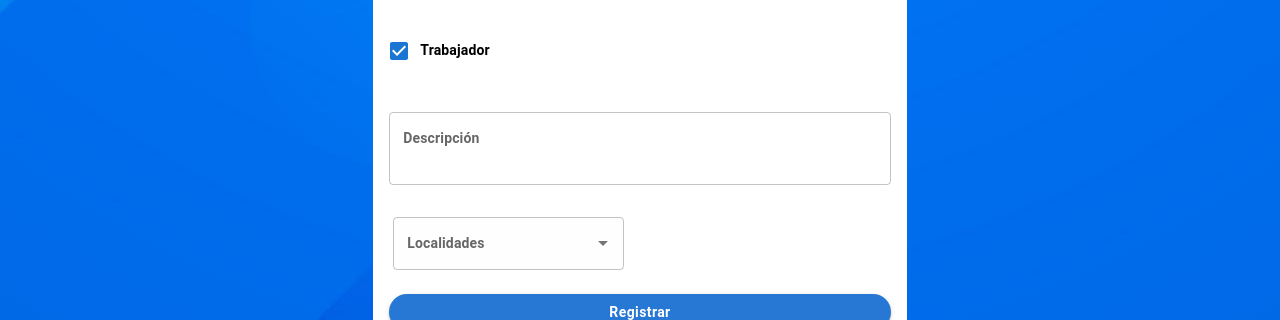
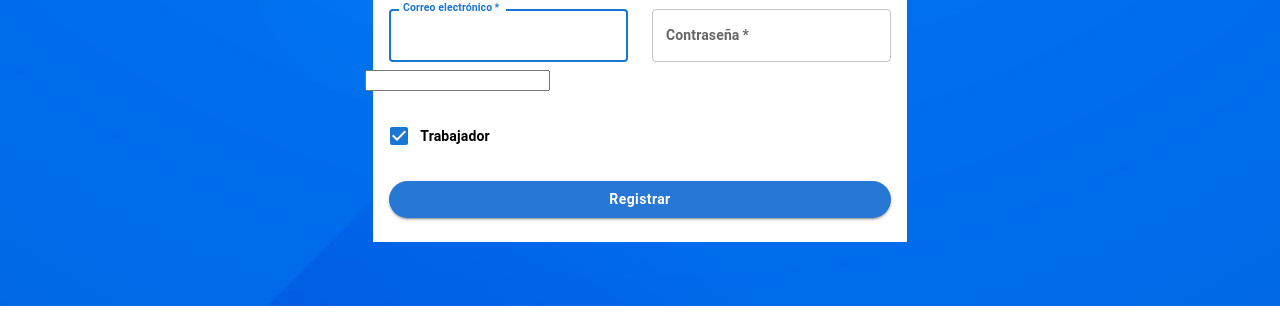
Before and after one commit to SubrosaDeddy/PWII-Project, a React (Create React App) app in the folder ourker-app/: page /SignIn in a window 1280 px wide. Shown: the part 494-814 px from the top of the page. Built offline with nearby package versions, Linux system fonts and the light colour scheme; the HTML template or start-up script is replaced by a standard one.

Commit message:
Update images user

```diff
--- a/ourker-app/src/pages/SignIn.js
+++ b/ourker-app/src/pages/SignIn.js
@@ -50,7 +50,6 @@ export default function SignIn(props) {
   const [value, setValue] = React.useState();
   const [inputValue, setInputValue] = React.useState("");
 
-
   const [selectedImage, setSelectedImage] = useState(null);
   const [image, setImage] = useState(null);
 
@@ -63,10 +62,15 @@ export default function SignIn(props) {
   // Firebase
   const [url, setUrl] = useState("");
 
+  // const uploadImage = () => {
+  // };
 
-  // const uploadImage = () => {
+  const navigate = useNavigate();
 
-  if(selectedImage !=null){
+  const handleSubmit = async (event) => {
+    if (selectedImage != null) {
+      event.preventDefault();
+
       const uploadTask = storage
         .ref(`/imagesUser/${selectedImage.name}`)
         .put(selectedImage);
@@ -83,20 +87,7 @@ export default function SignIn(props) {
             .child(selectedImage.name)
             .getDownloadURL()
             .then((url) => {
-          setUrl(url);
-        });
-    }
-  );
-  }
-
-  // };
-
-  const navigate = useNavigate();
-
-  const handleSubmit = async (event) => {
-
-    if (selectedImage !=null) {
-      event.preventDefault();
+              // setUrl(url);
               const data = new FormData(event.target);
 
               const user = {
@@ -104,7 +95,7 @@ export default function SignIn(props) {
                 email: data.get("email"),
                 fullname: data.get("fullname"),
                 password: data.get("password"),
-        profilepicture: data.get("ImageUser"),
+                profilepicture: url,
               };
 
               let newUser = new User(user);
@@ -124,7 +115,10 @@ export default function SignIn(props) {
                 .catch((err) => {
                   alert("El usuario no pudo ser creado");
                 });
-    }else{
+            });
+        }
+      );
+    } else {
       alert("No se ha seleccionado una imagen");
     }
   };
@@ -255,44 +249,13 @@ export default function SignIn(props) {
                   />
                 </Grid>
 
-                <input value={url} name="ImageUser" hidden></input>
+                <input value={url} name="ImageUser"></input>
 
                 <Grid item xs={12}>
                   <FormControlLabel
                     control={<Checkbox defaultChecked />}
                     label="Trabajador"
                   />
-                </Grid>
-
-                <Grid item xs={12}>
-                  <TextField
-                    margin="normal"
-                    id="outlined-basic"
-                    label="Descripción"
-                    variant="outlined"
-                    multiline
-                    fullWidth
-                    maxRows={2}
-                    rows={2}
-                  />
-                </Grid>
-
-                <Grid item xs={12} md={6}>
-                  <Autocomplete
-                value={value}
-                onChange={(event, newValue) => {
-                setValue(newValue);
-                }}
-                inputValue={inputValue}
-                onInputChange={(event, newInputValue) => {
-                setInputValue(newInputValue);
-                }}
-                id="combo-box-demo"
-                options={options}
-                sx={{mx:"auto", backgroundColor:color_one.primary.secondary, mx:0.5}}
-                renderInput={(params) => (
-                <TextField {...params} label="Localidades"/>
-            )}/>
                 </Grid>
                 {/* <button onClick={uploadImage}>Upload</button> */}
                 <Grid item xs={12}>
```
Lines whose indentation alone changed are shown as unchanged.
